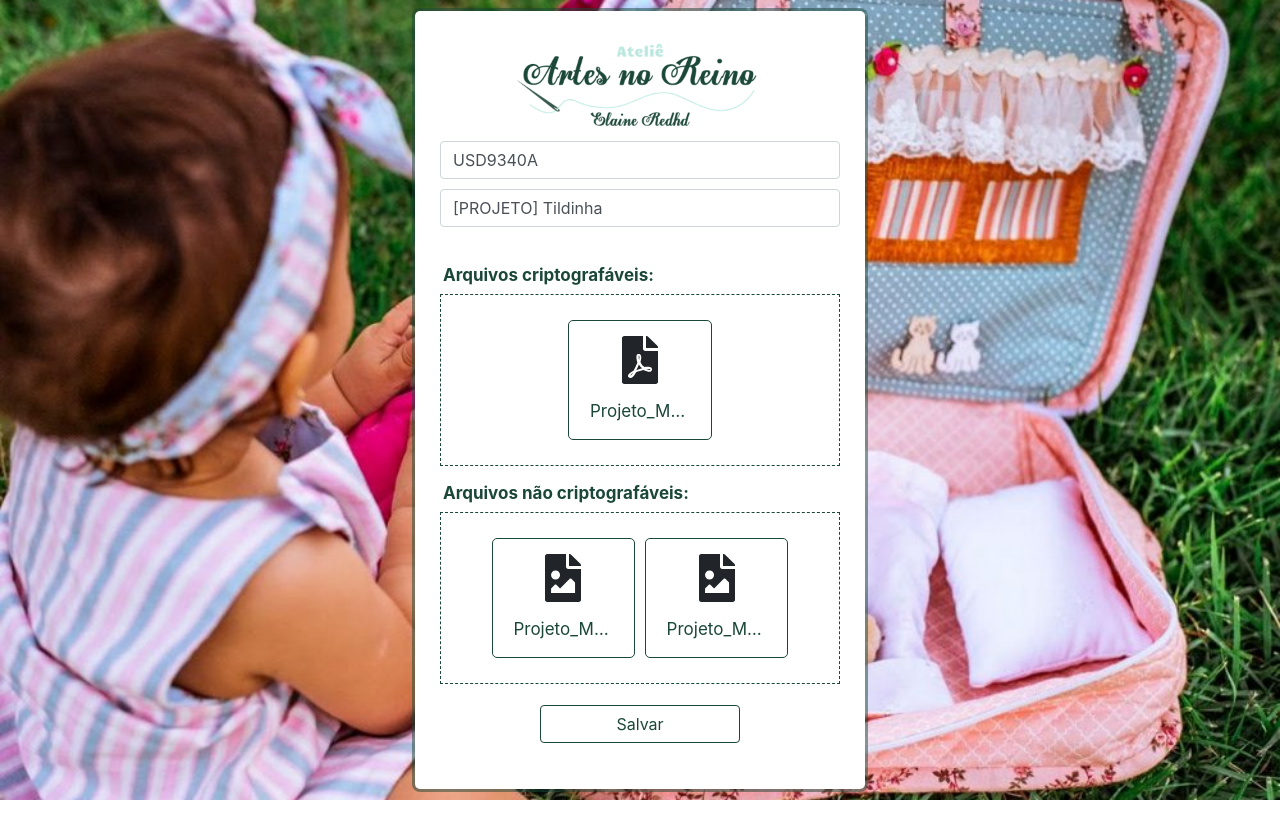
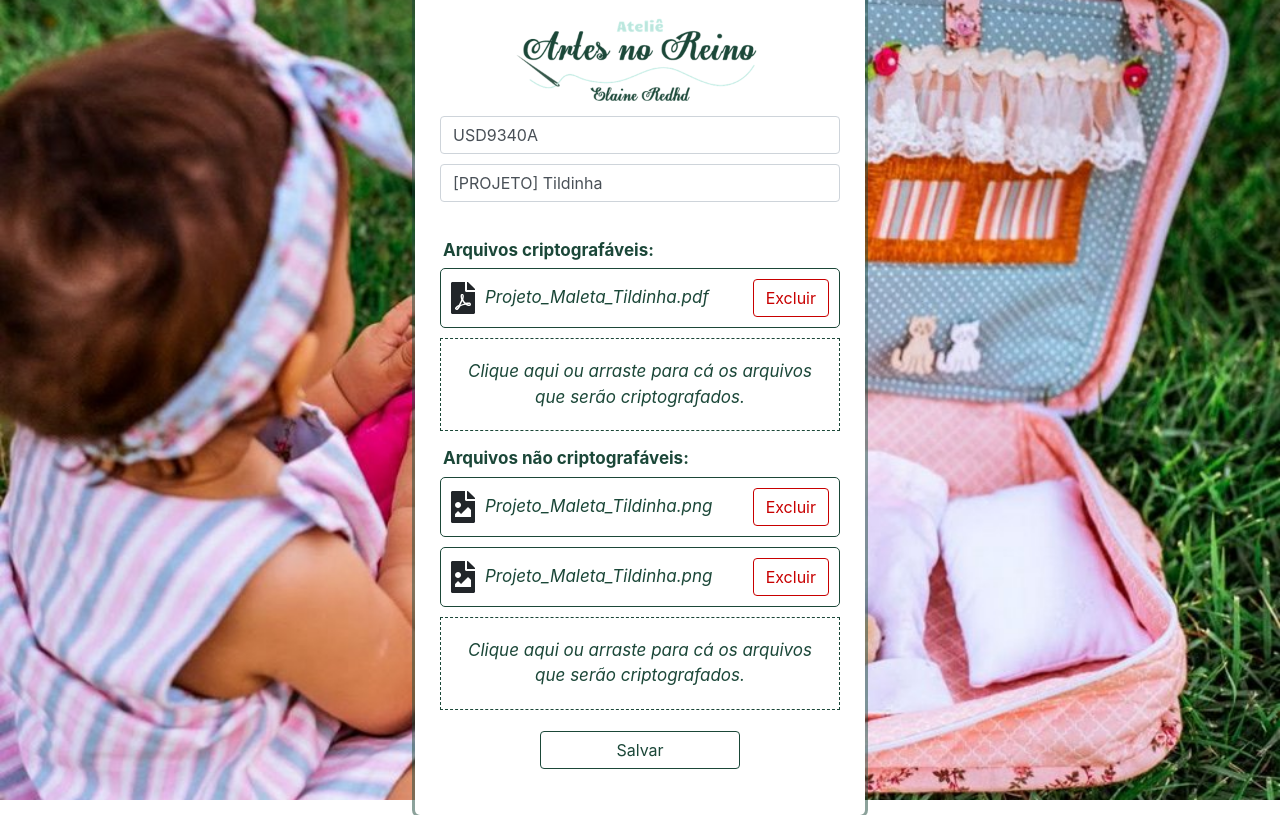
Before and after one commit to iredhd/anr-loja-integrada, a React (Create React App) app: page /projects-manager/1 in a window 1280 px wide. Built offline with nearby package versions, Linux system fonts and the light colour scheme.

Commit message:
Create the create project button. Adjust the layout of the dropzone component. Remove the unnecessary IconButton component.

```diff
--- a/src/components/Dropzone.js
+++ b/src/components/Dropzone.js
@@ -1,9 +1,9 @@
-import React from 'react';
+import React, { useState } from 'react';
 import { useDropzone } from 'react-dropzone';
 import styled from 'styled-components';
 import PropTypes from 'prop-types';
 
-import { View, Input, Icon, Typography } from '.';
+import { View, Input, Icon, Typography, Button, Modal } from '.';
 
 const getColor = ({ isDragAccept, isDragReject, theme }) => {
   if (isDragAccept) {
@@ -60,6 +60,10 @@ const getIconFile = name => {
   return iconExtensions[extension] || iconExtensions.UNDEFINED;
 };
 
+const DropzoneContainer = styled(View)`
+  flex-direction: column;
+`;
+
 const StyledDropzoneView = styled(View)`
   border: ${props => getBorder(props)};
   justify-content: center;
@@ -75,7 +79,13 @@ const StyledDropzoneView = styled(View)`
   }
 `;
 
-const Dropzone = ({ children, onDrop, acceptedTypes, files }) => {
+const Dropzone = ({ children, onDrop, acceptedTypes, files, onDeleteFileConfirm }) => {
+  const modalDeleteMessage = 'Você tem certeza que deseja excluir:';
+  const [modal, setModal] = useState({
+    isVisible: false,
+    body: ''
+  });
+
   const {
     getRootProps,
     getInputProps,
@@ -88,47 +98,83 @@ const Dropzone = ({ children, onDrop, acceptedTypes, files }) => {
   });
 
   return (
-    <StyledDropzoneView {...getRootProps({ isDragActive, isDragAccept, isDragReject })}>
-      <Input {...getInputProps()} />
+    <DropzoneContainer>
       {files.length > 0
-        ? files.map((file, _) => (
-          <DropzoneFileContainer key={_.toString()} name={file.name} />
-        ))
-        : children}
-    </StyledDropzoneView>
+        && files.map((file, index) => (
+          <DropzoneFileContainer
+            key={index.toString()}
+            name={file.name}
+            onDelete={() => setModal({
+              ...modal,
+              isVisible: true,
+              body: `${modalDeleteMessage} ${file.name} ?`,
+              file: index
+            })}
+          />
+        )) }
+      <StyledDropzoneView {...getRootProps({ isDragActive, isDragAccept, isDragReject })}>
+        <Input {...getInputProps()} />
+        {children}
+      </StyledDropzoneView>
+      <Modal
+        title="Atenção!"
+        isVisible={modal.isVisible}
+        onClose={() => setModal({ ...modal, isVisible: false })}
+        onCancel={() => setModal({ ...modal, isVisible: false })}
+        onConfirm={() => { onDeleteFileConfirm(modal.file); setModal({ ...modal, isVisible: false }); }}
+      >
+        <Typography>
+          {modal.body}
+        </Typography>
+      </Modal>
+    </DropzoneContainer>
   );
 };
 
-const DropzoneFileContainer = ({ name }) => {
+
+const DropzoneFileContainer = ({ name, onDelete }) => {
   const StyledFileContainer = styled(View)`
-    flex-direction: column;
-    justify-content: center;
+    flex-direction: row;
+    justify-content: space-between;
     align-items: center;
     border: 1px solid rgb(${({ theme }) => theme.DefaultColors.primary});
     border-radius: 5px;
-    padding: 15px;
-    width: 40%;
-    margin: 5px;
+    padding: 10px;
+    width: 100%;
+    margin-top: 5px;
+    margin-bottom: 5px;
     overflow: hidden;
     text-overflow:ellipsis;
-
-    :hover {
-      transform: scale(1.01);
-    }
   `;
 
   const StyledTypography = styled(Typography)`
-    width: 100px;
+    width: 250px;
     text-overflow: ellipsis;
     overflow: hidden;
     white-space: nowrap;
-    margin-top: 15px;
+    margin-left: 10px;
+    font-style: italic;
+  `;
+
+  const StyledInfoContainer = styled(View)`
+    flex-direction: row;
+    align-items: center;
+    flex-grow: unset;
+  `;
+
+  const StyledDeleteButton = styled(Button)`
+    margin: 0px;
   `;
 
   return (
     <StyledFileContainer>
-      <Icon icon={getIconFile(name)} size="3x" />
-      <StyledTypography>{name}</StyledTypography>
+      <StyledInfoContainer>
+        <Icon icon={getIconFile(name)} size="2x" />
+        <StyledTypography>{name}</StyledTypography>
+      </StyledInfoContainer>
+      <StyledDeleteButton color="danger" onClick={onDelete}>
+          Excluir
+      </StyledDeleteButton>
     </StyledFileContainer>
   );
 };
@@ -145,12 +191,14 @@ Dropzone.propTypes = {
     PropTypes.node
   ]),
   onDrop: PropTypes.func.isRequired,
+  onDeleteFileConfirm: PropTypes.func.isRequired,
   acceptedTypes: PropTypes.string,
   files: PropTypes.array
 };
 
 DropzoneFileContainer.propTypes = {
-  name: PropTypes.string.isRequired
+  name: PropTypes.string.isRequired,
+  onDelete: PropTypes.func.isRequired
 };
 
 export default Dropzone;
--- a/src/components/index.js
+++ b/src/components/index.js
@@ -1,21 +1,21 @@
 import Button from './Button';
 import Icon from './Icon';
-import IconButton from './IconButton';
 import Input from './Input';
 import Panel from './Panel';
 import Typography from './Typography';
 import View from './View';
 import Logo from './Logo';
 import Dropzone from './Dropzone';
+import Modal from './Modal';
 
 export {
   Button,
   Icon,
-  IconButton,
   Input,
   Panel,
   Typography,
   View,
   Logo,
-  Dropzone
+  Dropzone,
+  Modal
 };
--- a/src/pages/ProjectManager/index.js
+++ b/src/pages/ProjectManager/index.js
@@ -1,5 +1,6 @@
 import React, { useState } from 'react';
 import PropTypes from 'prop-types';
+import { Link } from 'react-router-dom';
 
 import { Panel, View, Typography, Input, Dropzone } from '../../components';
 import { ProjectManagerLogo, ProjectManagerForm, ProjectManagerInputGroup, ProjectManagerDropzoneContainer, ProjectManagerSaveButton  } from './styles';
@@ -17,7 +18,7 @@ const ProjectManager = ({ history }) => {
       name: 'Projeto_Maleta_Tildinha.png'
     }]
   });
-  console.log(form);
+
   const onDropFiles = (file, type = 'regular') => {
     if (type === 'encryptable') {
       setForm({ ...form, encryptableFiles: [...form.encryptableFiles, ...file] });
@@ -28,7 +29,9 @@ const ProjectManager = ({ history }) => {
 
   return (
     <Panel>
-      <ProjectManagerLogo />
+      <Link to="/home">
+        <ProjectManagerLogo />
+      </Link>
       <View>
         <ProjectManagerForm>
           <ProjectManagerInputGroup>
@@ -48,8 +51,14 @@ const ProjectManager = ({ history }) => {
               <Typography fontWeight="bold">Arquivos criptografáveis:</Typography>
               <Dropzone
                 onDrop={file => onDropFiles(file, 'encryptable')}
-                acceptedTypes="image/*, .pdf"
+                acceptedTypes="image/*, application/pdf"
                 files={form.encryptableFiles}
+                onDeleteFileConfirm={indexToExclude => {
+                  setForm({
+                    ...form,
+                    encryptableFiles: form.encryptableFiles.filter((file, index) => index !== indexToExclude)
+                  });
+                }}
               >
                 <Typography fontStyle="italic">
               Clique aqui ou arraste para cá os arquivos que serão criptografados.
@@ -60,8 +69,14 @@ const ProjectManager = ({ history }) => {
               <Typography fontWeight="bold">Arquivos não criptografáveis:</Typography>
               <Dropzone
                 onDrop={file => onDropFiles(file)}
-                acceptedTypes="image/*, .pdf"
+                acceptedTypes="image/*, application/pdf"
                 files={form.regularFiles}
+                onDeleteFileConfirm={indexToExclude => {
+                  setForm({
+                    ...form,
+                    regularFiles: form.regularFiles.filter((file, index) => index !== indexToExclude)
+                  });
+                }}
               >
                 <Typography fontStyle="italic">
               Clique aqui ou arraste para cá os arquivos que serão criptografados.
--- a/src/pages/ProjectsManager/index.js
+++ b/src/pages/ProjectsManager/index.js
@@ -1,37 +1,88 @@
-import React from 'react';
+import React, { useState } from 'react';
 import PropTypes from 'prop-types';
+import { Link } from 'react-router-dom';
 
-import { ProjectsManagerLogo, ProjectsManagerPanel, ProjectCard, ProjectCardInfo, ProjectCardActions } from './styles';
-import { Typography, View, Button } from '../../components';
+import { ProjectsManagerLogo, ProjectsManagerPanel, ProjectCard, ProjectCardInfo, ProjectCardActions, ProjectsManagerActionBar } from './styles';
+import { Typography, View, Button, Icon, Modal } from '../../components';
 
 const ProjectsManager = ({ history }) => {
+  const modalDeleteMessage = 'Você tem certeza que deseja excluir:';
+
+  const [projects, setProjects] = useState([{
+    sku: 'C9JDJ8SXA',
+    name: '[PROJETO] Maleta Tildinha'
+  }, {
+    sku: 'C9JDJ8SXA',
+    name: '[PROJETO] Maleta Tildinha'
+  }]);
+
+  const [modal, setModal] = useState({
+    isVisible: false,
+    body: '',
+    project: null
+  });
+
   return (
     <ProjectsManagerPanel>
+      <Link to="/home">
         <ProjectsManagerLogo />
-      <ProjectCard>
+      </Link>
+      <ProjectsManagerActionBar>
+        <Button onClick={() => history.push('/projects-manager/create')}>
+          <Icon icon="plus" />
+        </Button>
+      </ProjectsManagerActionBar>
+      {
+        projects.length > 0
+          ? projects.map(({ sku, name }, index) => (
+            <ProjectCard key={index.toString()}>
               <ProjectCardInfo>
                 <View>
                   <Typography fontWeight="bold">SKU: </Typography>
                   <Typography>
-                C9JDJ8SXA
+                    {sku}
                   </Typography>
                 </View>
                 <View>
                   <Typography fontWeight="bold">Nome: </Typography>
                   <Typography>
-            [PROJETO] Maleta Tildinha
+                    {name}
                   </Typography>
                 </View>
               </ProjectCardInfo>
               <ProjectCardActions>
-          <Button onClick={() => history.push('/projects-manager/1')}>
+                <Button onClick={() => history.push(`/projects-manager/${index}`)}>
                   Editar
                 </Button>
-          <Button color="danger" onClick={() => history.push('/projects-manager/1')}>
+                <Button color="danger" onClick={() => { setModal({ ...modal, isVisible: true, body: `${modalDeleteMessage} ${name} ?`, project: index }); }}>
                   Excluir
                 </Button>
               </ProjectCardActions>
             </ProjectCard>
+          ))
+          : (
+            <ProjectCard>
+              <ProjectCardInfo>
+                <View>
+                  <Typography>
+                    Nenhum projeto cadastrado. Clique no &quot;+&quot; para cadastrar
+                  </Typography>
+                </View>
+              </ProjectCardInfo>
+            </ProjectCard>
+          )
+        }
+      <Modal
+        title="Atenção!"
+        isVisible={modal.isVisible}
+        onClose={() => setModal({ ...modal, isVisible: false })}
+        onCancel={() => setModal({ ...modal, isVisible: false })}
+        onConfirm={() => { setProjects(projects.filter((project, index) => index !== modal.project)); setModal({ ...modal, isVisible: false }); }}
+      >
+        <Typography>
+          {modal.body}
+        </Typography>
+      </Modal>
     </ProjectsManagerPanel>
   );
 };
--- a/src/pages/ProjectsManager/styles.js
+++ b/src/pages/ProjectsManager/styles.js
@@ -31,3 +31,8 @@ export const ProjectCardActions = styled(View)`
   flex: 1;
   justify-content: flex-end;
 `;
+
+export const ProjectsManagerActionBar = styled(View)`
+  flex-direction: row;
+  justify-content: flex-end;
+`;
--- a/src/routes.js
+++ b/src/routes.js
@@ -8,6 +8,7 @@ export default () => (
     <Route exact path="/" component={Login} />
     <Route exact path="/home" component={Home} />
     <Route exact path="/projects-manager" component={ProjectsManager} />
+    <Route exact path="/projects-manager/create" component={ProjectManager} />
     <Route exact path="/projects-manager/:id" component={ProjectManager} />
   </Switch>
 );
```
Also changed, not shown: src/components/IconButton.js (deleted, +0 -64 lines), src/components/Modal.js (added, +56 -0 lines), src/pages/Home/index.js (+19 -6 lines), src/pages/Home/styles.js (+5 -2 lines). Lines whose indentation alone changed are shown as unchanged.
